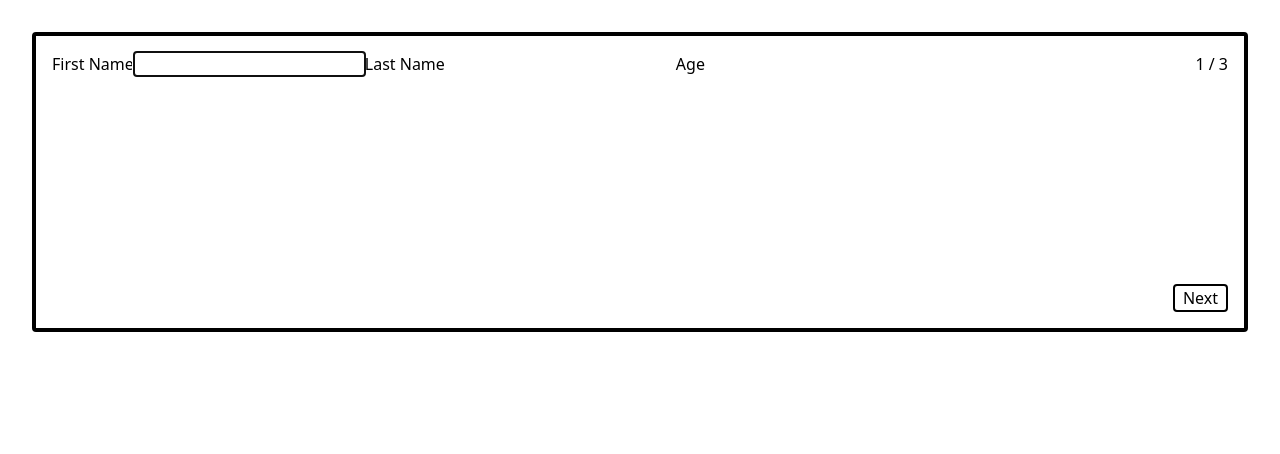
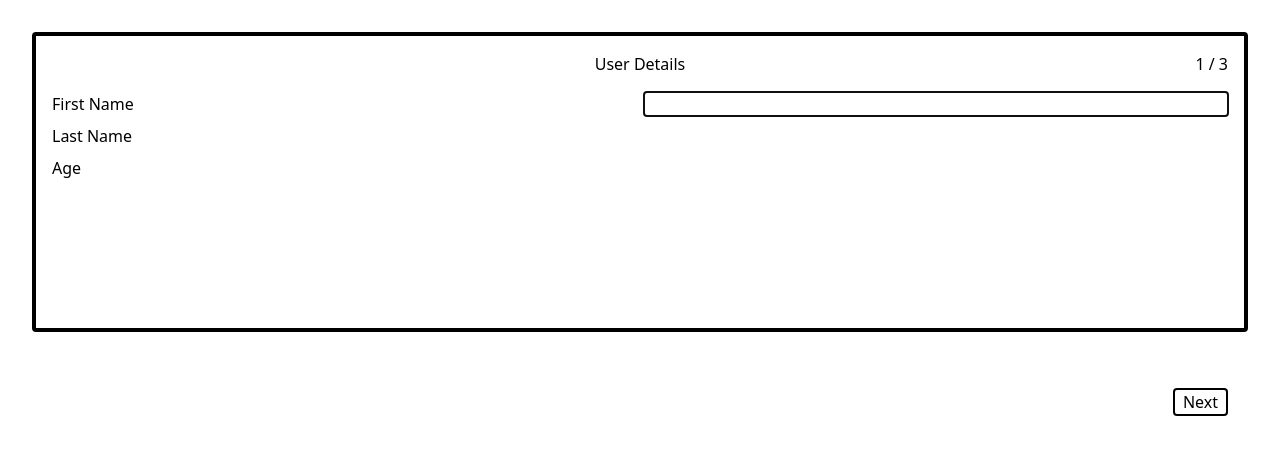
Before and after one commit to Raftouch/multistep-form, a React (Vite) app: page / in a window 1280 px wide. Shown: the top 454 px of the page. Built offline with nearby package versions, Linux system fonts and the light colour scheme.

Commit message:
:zap: improved performance

```diff
--- a/src/App.tsx
+++ b/src/App.tsx
@@ -1,18 +1,54 @@
+import { FormEvent, useState } from "react"
 import { AccountForm } from "./components/AccountForm"
-import { AddressForm } from "./components/AdressForm"
+import { AddressForm } from "./components/AddressForm"
 import { UserForm } from "./components/UserForm"
 import { useMultistepForm } from "./hooks/useMultistepForm"
 
+interface FormData {
+  firstName: string
+  lastName: string
+  age: string
+  street: string
+  city: string
+  zip: string
+  email: string
+  password: string
+}
+
+const INITIAL_DATA: FormData = {
+  firstName: "",
+  lastName: "",
+  age: "",
+  street: "",
+  city: "",
+  zip: "",
+  email: "",
+  password: ""
+}
+
 function App() {
+  const [data, setData] = useState(INITIAL_DATA)
+
+  function updateFields(fields: Partial<FormData>) {
+    setData(prev => {
+      return {...prev, ...fields}
+    })
+  }
+
   const { steps, currentStepIndex, step, isFirstStep, isLastStep, back, next } = useMultistepForm([
-    <UserForm />,
-    <AddressForm />,
-    <AccountForm />
+    <UserForm {...data} updateFields={updateFields}/>,
+    <AddressForm {...data} updateFields={updateFields}/>,
+    <AccountForm {...data} updateFields={updateFields}/>
   ])
+
+  function onSubmit(e: FormEvent) {
+    e.preventDefault()
+    next()
+  }
 
   return (
     <div className="h-[300px] relative bg-white border-4 border-black p-4 m-8 rounded">
-        <form>
+        <form onSubmit={onSubmit}>
           <div className="absolute top-4 right-4">
             {currentStepIndex + 1} / {steps.length}
           </div>
@@ -23,7 +59,7 @@ function App() {
               Back
             </button>
             )}
-            <button type="button" onClick={next} className="border-2 border-black px-2 rounded">
+            <button type="submit" className="border-2 border-black px-2 rounded">
               {isLastStep ? "Finish" : "Next"}
             </button>
           </div>
--- a/src/components/AccountForm.tsx
+++ b/src/components/AccountForm.tsx
@@ -1,10 +1,21 @@
-export function AccountForm() {
+import { FormWrapper } from "./FormWrapper";
+
+interface AccountData {
+    email: string
+    password: string
+}
+
+type AccountFormProps = AccountData & {
+    updateFields: (fields: Partial<AccountData>) => void
+}
+
+export function AccountForm({email, password, updateFields}: AccountFormProps) {
     return (
-        <>
+        <FormWrapper title="Account Creation">
             <label>Email</label>
-            <input type="email" autoFocus required />
+            <input type="email" autoFocus required value={email} onChange={e => updateFields({email: e.target.value})}/>
             <label>Password</label>
-            <input type="password" required />
-        </>
+            <input type="password" required value={password} onChange={e => updateFields({password: e.target.value})}/>
+        </FormWrapper>
     )
 }
--- /dev/null
+++ b/src/components/AddressForm.tsx
@@ -0,0 +1,24 @@
+import { FormWrapper } from "./FormWrapper";
+
+interface AddressData {
+    street: string
+    city: string
+    zip: string
+}
+
+type AddressFormProps = AddressData & {
+    updateFields: (fields: Partial<AddressData>) => void
+}
+
+export function AddressForm({street, city, zip, updateFields}: AddressFormProps) {
+    return (
+        <FormWrapper title="Address">
+            <label>Street</label>
+            <input type="text" autoFocus required value={street} onChange={e => updateFields({street: e.target.value})}/>
+            <label>City</label>
+            <input type="text" required value={city} onChange={e => updateFields({city: e.target.value})}/>
+            <label>Zip</label>
+            <input type="text" required value={zip} onChange={e => updateFields({zip: e.target.value})}/>
+        </FormWrapper>
+    )
+}
--- a/src/components/AdressForm.tsx
+++ /dev/null
@@ -1,12 +0,0 @@
-export function AddressForm() {
-    return (
-        <>
-            <label>Street</label>
-            <input type="text" autoFocus required />
-            <label>City</label>
-            <input type="text" required />
-            <label>Zip</label>
-            <input type="text" required />
-        </>
-    )
-}
--- a/src/components/FormWrapper.tsx
+++ b/src/components/FormWrapper.tsx
@@ -8,8 +8,8 @@ interface FormWrapperProps {
 export function FormWrapper({title, children}: FormWrapperProps) {
     return (
         <>
-            <h2>{title}</h2>
-            <div>{children}</div>
+            <h2 className="text-center mb-4">{title}</h2>
+            <div className="grid justify-start gap-2 grid-cols-2">{children}</div>
         </>
     )
 }
--- a/src/components/UserForm.tsx
+++ b/src/components/UserForm.tsx
@@ -1,12 +1,24 @@
-export function UserForm() {
+import { FormWrapper } from "./FormWrapper";
+
+interface UserData {
+    firstName: string
+    lastName: string
+    age: string
+}
+
+type UserFormProps = UserData & {
+    updateFields: (fields: Partial<UserData>) => void
+}
+
+export function UserForm({firstName, lastName, age, updateFields}: UserFormProps) {
     return (
-        <>
+        <FormWrapper title="User Details">
             <label>First Name</label>
-            <input type="text" autoFocus required />
+            <input type="text" autoFocus required value={firstName} onChange={e => updateFields({firstName: e.target.value})}/>
             <label>Last Name</label>
-            <input type="text" required />
+            <input type="text" required value={lastName} onChange={e => updateFields({lastName: e.target.value})}/>
             <label>Age</label>
-            <input type="number" min={1} required />
-        </>
+            <input type="number" min={1} required value={age} onChange={e => updateFields({age: e.target.value})}/>
+        </FormWrapper>
     )
 }
```
Also changed, not shown: 1 other file (tests, documents, lock files or other folders).
